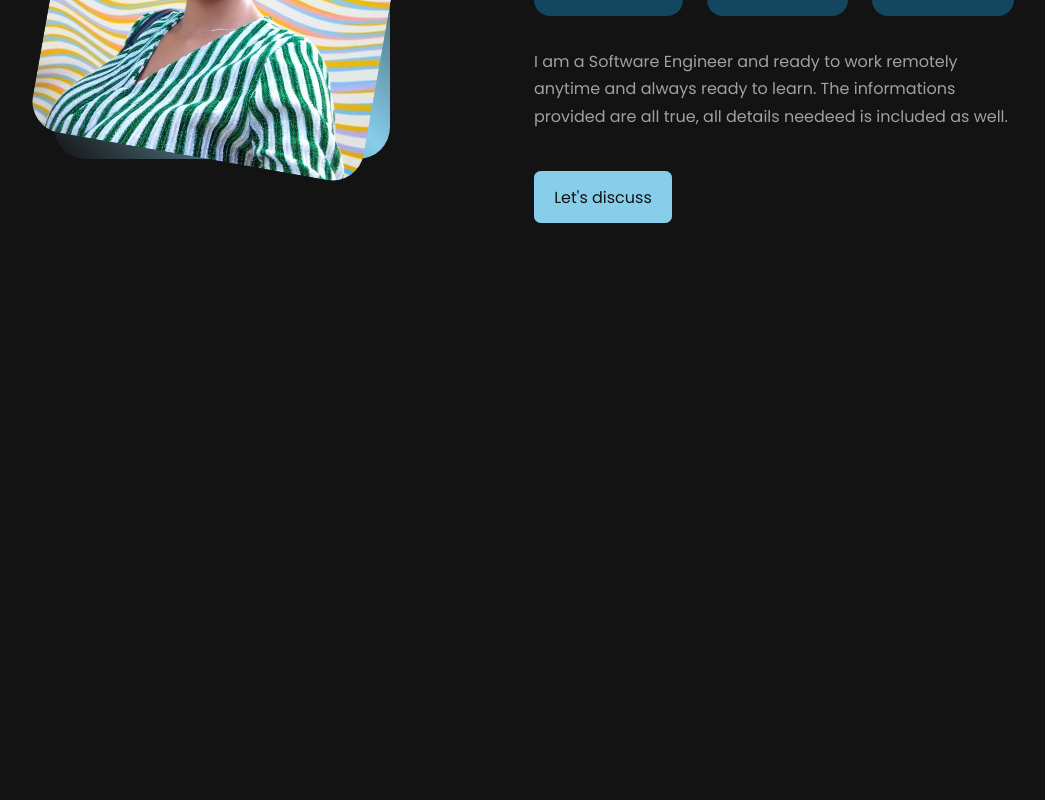
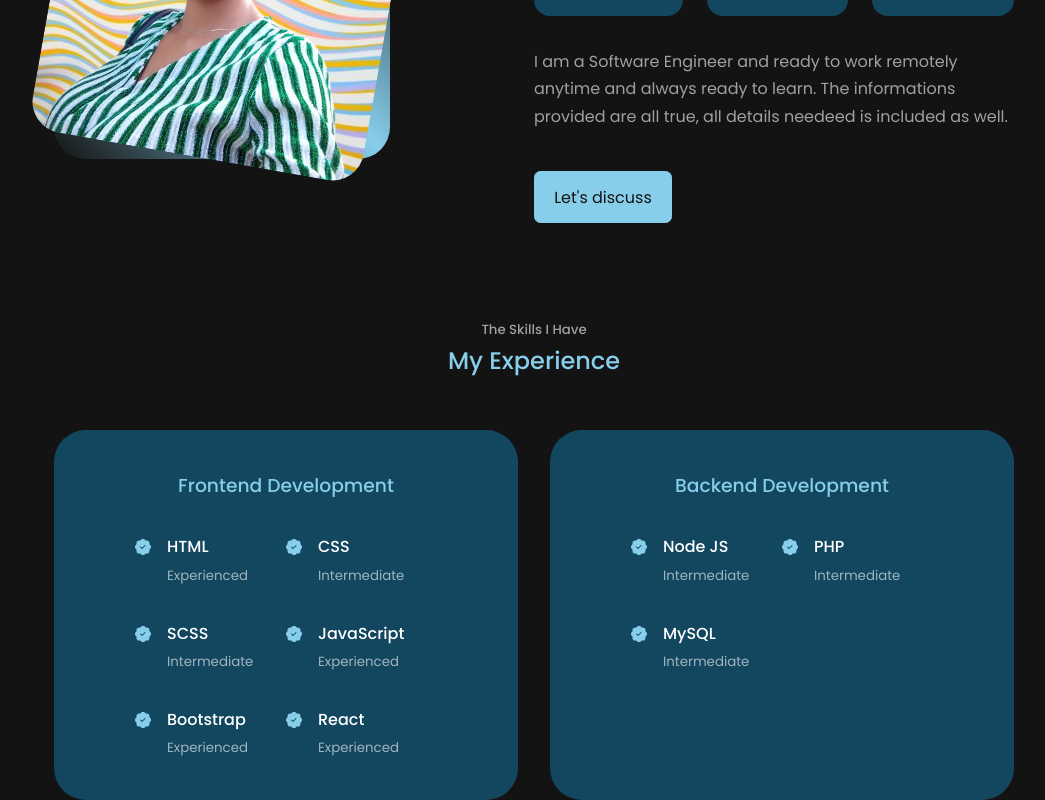
Before and after one commit to odunayo22/alx-portfolio-project, a React (Create React App) app in the folder my-portfolio/: page / in a window 1280 px wide. Shown: the part 1264-2064 px from the top of the page, without its empty margins (106-1151 px from the left). Before the commit the page ends 1487 px from the top, so only its background shows below. Built offline with nearby package versions, Linux system fonts and the light colour scheme; a web font is replaced by a local one.

Commit message:
my-experience

```diff
--- a/my-portfolio/src/App.js
+++ b/my-portfolio/src/App.js
@@ -2,6 +2,7 @@ import React from 'react';
 import Nav from './components/Nav/Nav';
 import Header from './components/Header/Header';
 import About from './components/About/About';
+import Experience from './components/Experience/Experience';
 //import './App.css';
 
 const App = ()=> {
@@ -10,6 +11,7 @@ const App = ()=> {
      <Header/>
      <Nav />
      <About />
+     <Experience />
     </div>
   );
 }
--- /dev/null
+++ b/my-portfolio/src/components/Experience/Experience.jsx
@@ -0,0 +1,101 @@
+import React from 'react';
+import './Experience.scss';
+import { BsPatchCheckFill  } from 'react-icons/bs'
+
+
+const Experience = () => {
+    return(
+        <section className='experience'>
+          <h5>The Skills I Have</h5>
+          <h2>My Experience</h2>
+
+          <div className='container experience__container'>
+            <div className='experience__frontend'>
+                <h3>Frontend Development</h3>
+                <div className='experience__content'>
+                    <article className='experience__details'>
+                        <BsPatchCheckFill className="experience__details-icon" />
+                        <div>
+                        <h4>HTML</h4>
+                        <small className='text-light'>Experienced</small>
+                        </div>
+                    </article>
+
+                    <article className='experience__details'>
+                        <BsPatchCheckFill className="experience__details-icon"/>
+                        <div>
+                            <h4>CSS</h4>
+                        <small className='text-light'>Intermediate</small>
+                        </div>
+                    </article>
+
+                    <article className='experience__details'>
+                        < BsPatchCheckFill className="experience__details-icon"/>
+                        <div>
+                        <h4>SCSS</h4>
+                        <small className='text-light'>Intermediate</small>
+                        </div>
+                    </article>
+
+                    <article className='experience__details'>
+                        < BsPatchCheckFill className="experience__details-icon"/>
+                        <div>
+                        <h4>JavaScript</h4>
+                        <small className='text-light'>Experienced</small>
+                        </div>
+                    </article>
+
+                    <article className='experience__details'>
+                        <BsPatchCheckFill className="experience__details-icon" />
+                        <div>
+                        <h4>Bootstrap</h4>
+                        <small className='text-light'>Experienced</small>
+                        </div>
+                    </article>
+
+                    <article className='experience__details'>
+                        <BsPatchCheckFill className="experience__details-icon" />
+                        <div>
+                        <h4>React</h4>
+                        <small className='text-light'>Experienced</small>
+                        </div>
+                    </article>
+
+                </div>
+            </div>
+
+            {/*backend begins*/}
+            <div className='experience__backend'>
+            <h3>Backend Development</h3>
+                <div className='experience__content'>
+                    <article className='experience__details'>
+                        < BsPatchCheckFill className="experience__details-icon"/>
+                        <div>
+                        <h4>Node JS</h4>
+                        <small className='text-light'>Intermediate</small>
+                        </div>
+                    </article>
+
+                    <article className='experience__details'>
+                        < BsPatchCheckFill className="experience__details-icon"/>
+                        <div>
+                        <h4>PHP</h4>
+                        <small className='text-light'>Intermediate</small>
+                        </div>
+                    </article>
+
+                    <article className='experience__details'>
+                        <BsPatchCheckFill className="experience__details-icon" />
+                        <div>
+                        <h4>MySQL</h4>
+                        <small className='text-light'>Intermediate</small>
+                        </div>
+                    </article>
+             </div>
+            </div>
+            </div>
+        </section>
+    )
+}
+
+export default Experience;
--- /dev/null
+++ b/my-portfolio/src/components/Experience/Experience.scss
@@ -0,0 +1,82 @@
+
+
+.experience__container{
+    display: grid;
+    grid-template-columns: 1fr 1fr;
+    gap: 2rem;
+}
+
+.experience__container > div{
+    background: var(--color-bg-variant);
+    padding: 2.4rem 5rem;
+    border-radius: 2rem;
+    border: 1px solid transparent;
+
+    &:hover{
+       background: transparent;
+       border-color: var(--color-primary-variant);
+       cursor: default;
+    }
+
+    h3{
+        text-align: center;
+        margin-bottom: 2rem;
+        color: var(--color-primary);
+    }
+}
+
+.experience__content{
+    display: grid;
+    grid-template-columns: 1fr 1fr;
+    row-gap: 2rem;
+
+    .experience__details{
+        display: flex;
+        gap: 1rem;
+
+        .experience__details-icon{
+            margin-top: 6px;
+            color:var(--color-primary);
+
+        }
+    }
+}
+
+/* ======MEDIA QUERIES(Medium Devices)=====*/
+@media screen and (max-width: 1024px){
+    #experience{
+        height: 150vh;
+    }
+    .experience__container{
+        grid-template-columns: 1fr;
+
+        div{
+            width: 80%;
+            padding: 2rem;
+            margin: 0 auto;
+        }
+    }
+
+    .experience__content{
+        padding: 1rem;
+    }
+}
+
+
+/* ======MEDIA QUERIES(Small Devices)=====*/
+@media screen and (max-width: 600px){
+
+    .experience{
+        margin-top: 13rem;
+       max-height: 40vh;
+
+    }
+    .experience__container{
+        gap: 1rem;
+
+        div{
+            width: 100%;
+            padding: 2rem 1rem;
+        }
+    }
+}
```
